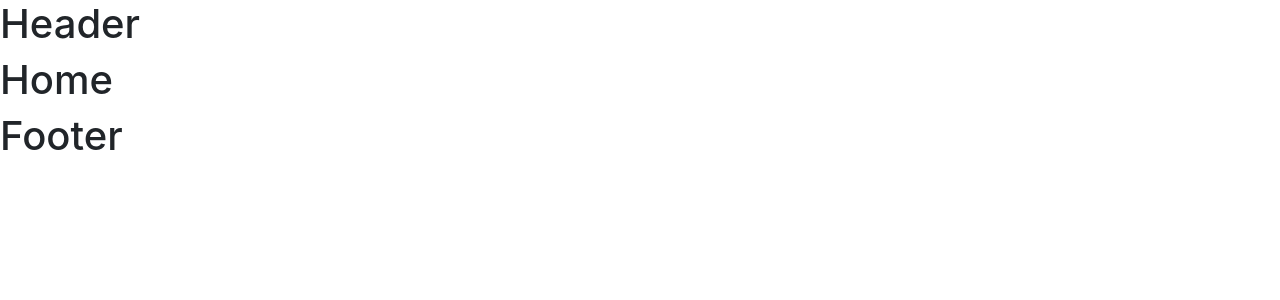
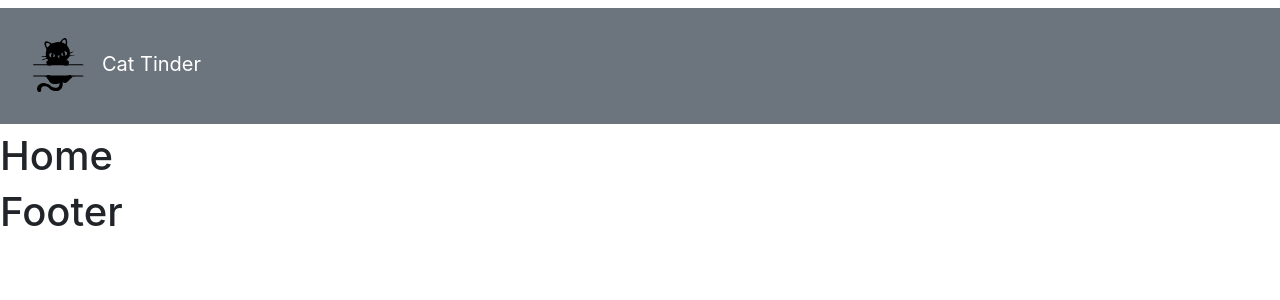
Before and after one commit to JeremyDuncan/cat-tinder-frontend-higher-order-coders, a React (Create React App) app: page / in a window 1280 px wide. Shown: the top 300 px of the page. Built offline with nearby package versions, Linux system fonts and the light colour scheme.

Commit message:
added navbar and logo

```diff
--- a/src/components/Header.js
+++ b/src/components/Header.js
@@ -1,12 +1,23 @@
-import React from 'react'
+import React from "react";
+import { Navbar, NavbarBrand } from "reactstrap";
+import logo from "../assets/cat_logo.svg";
 
 const Header = () => {
-
   return (
     <div>
-      <h1>Header</h1>
+      <Navbar className="my-2" color="secondary" dark>
+        <NavbarBrand href="/">
+        <img
+            alt="logo"
+            src={logo}
+            style={{
+              height: 90,
+              width: 90,
+            }}
+          />Cat Tinder</NavbarBrand>
+      </Navbar>
     </div>
-  )
-}
+  );
+};
 
-export default Header
+export default Header;
```
Also changed, not shown: src/assets/cat_logo.svg (added), 1 other file (tests, documents, lock files or other folders).
